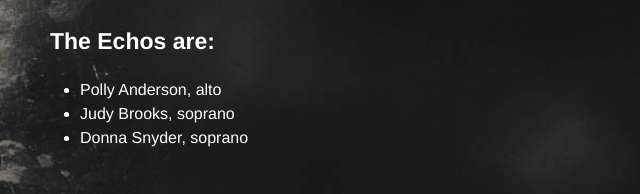
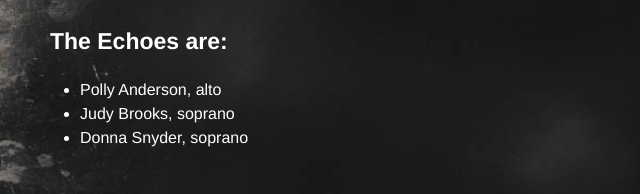
Before and after one commit to leggo-my-eggo/worldfamousechos, a plain HTML site: page index.html in a window 1280 px wide. Shown: the part 693-887 px from the top of the page, 0-640 px from the left. Drawn offline with Linux system fonts and the light colour scheme.

```diff
--- a/index.html
+++ b/index.html
@@ -371,7 +371,7 @@
     </div>
     <div class="grid-75 mobile-grid-100">
       <section class="credits">
-        <h2>The Echos are:</h2>
+        <h2>The Echoes are:</h2>
         <ul>
           <li>Polly Anderson, alto</li>
           <li>Judy Brooks, soprano</li>
```
Also changed, not shown: 1 other file.
